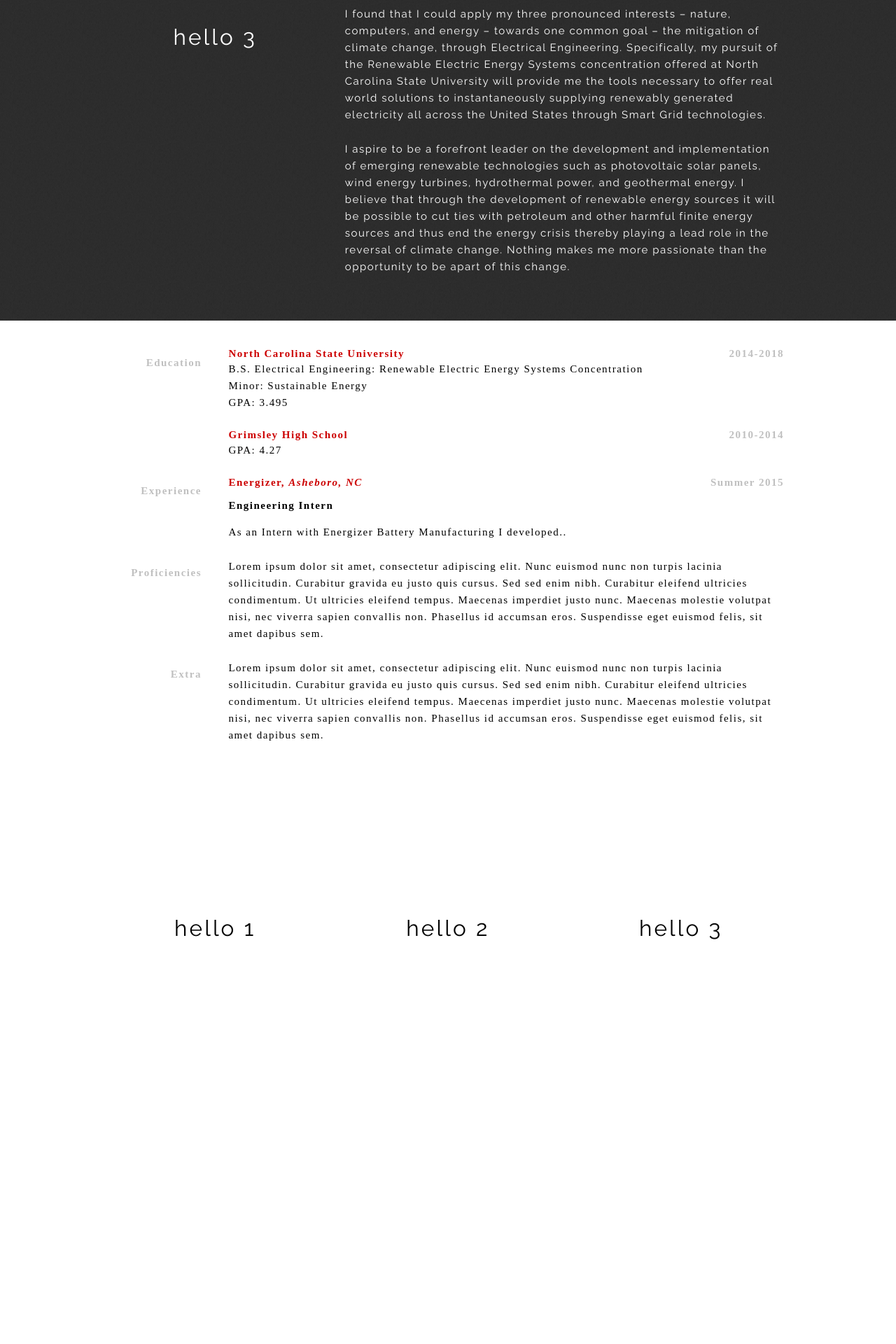
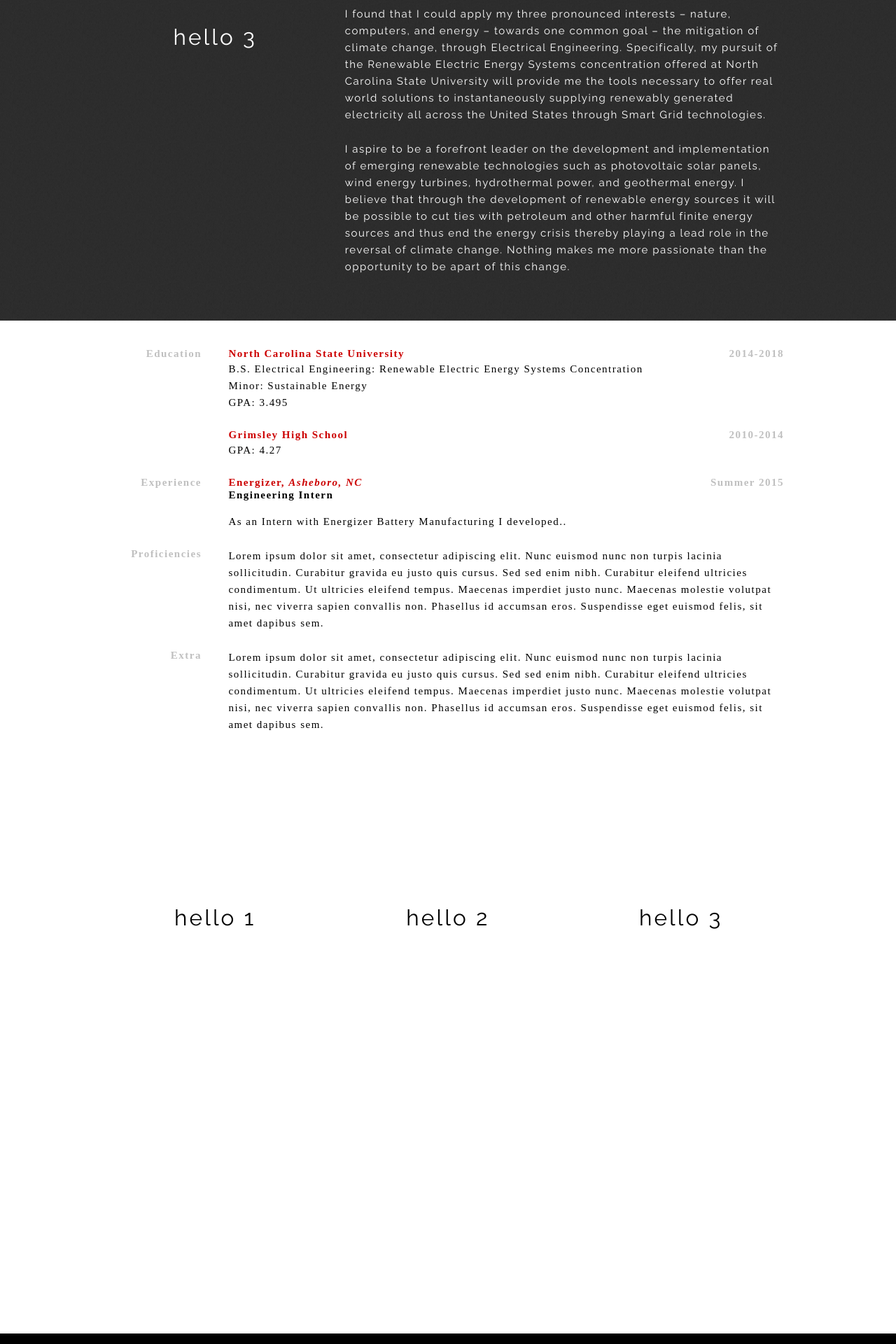
Before and after one commit to jacksoncwilliams/jackson-erin, a Jekyll site: the page built from simpleindex.html, in a window 1280 px wide. Shown: the part 1873-3793 px from the top of the page at 70% size. Built offline with Jekyll 4.4.1, drawn with Linux system fonts in a browser that asks for light colours; nearby versions of some CDN libraries; some web fonts are replaced.

Commit message:
Update simple.css

```diff
--- a/css/simple.css
+++ b/css/simple.css
@@ -173,6 +173,7 @@
       letter-spacing: 0.1em;
       text-align: center;
       margin-left: 0%;
+      margin-top: 0;
    }
    .date {
       color: #c0c0c0
@@ -188,6 +189,7 @@
       letter-spacing: 0.1em;
       text-align: right;
       margin-left: 0;
+      margin-top: 0;
    }
    .date {
       float: right;
@@ -226,6 +228,7 @@
    font-weight: bold;
    letter-spacing: 0.1em;
    padding: zero;
+   margin-top: 0;
 }
 /* =============================================================================
    Contact
```
